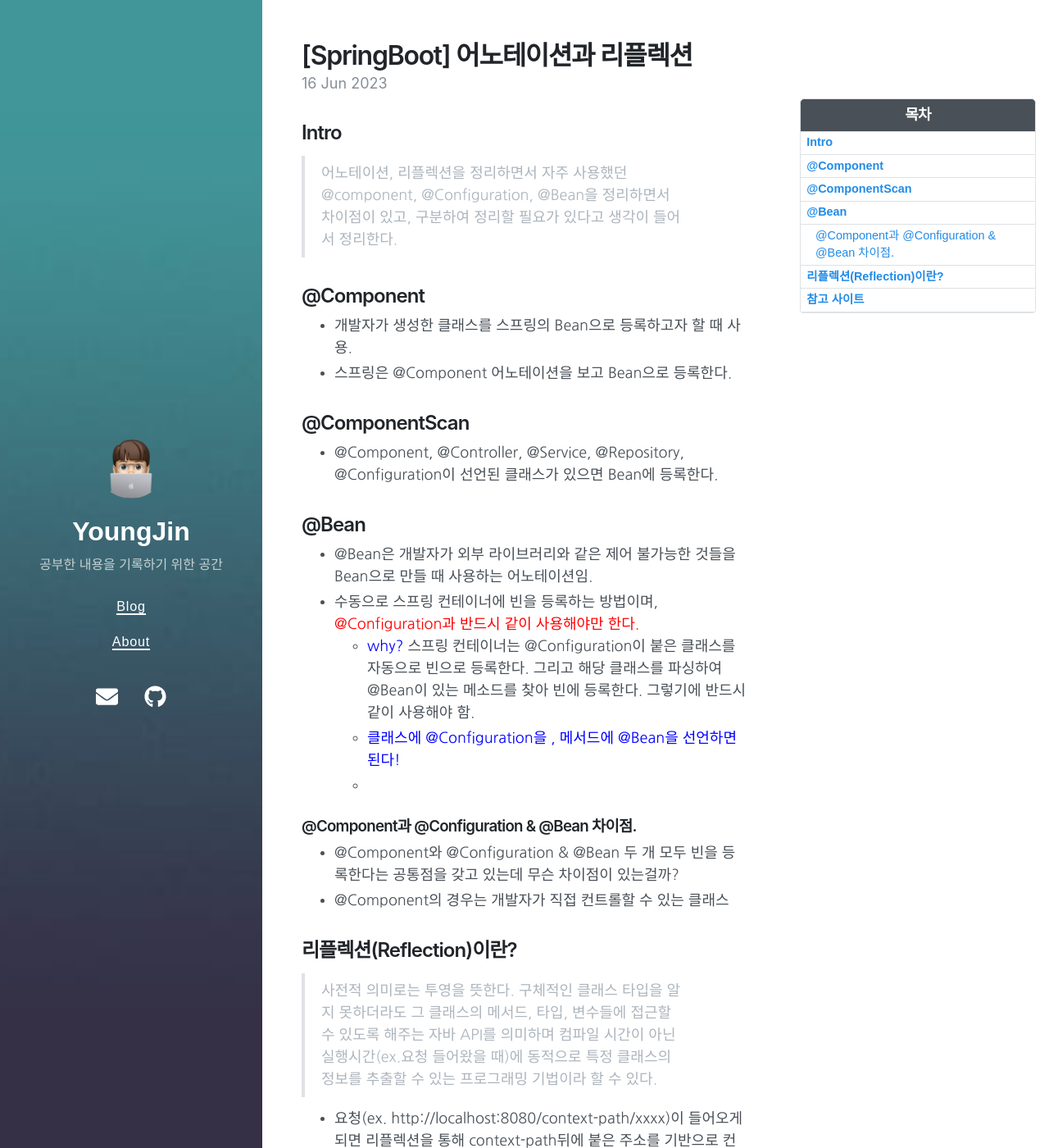
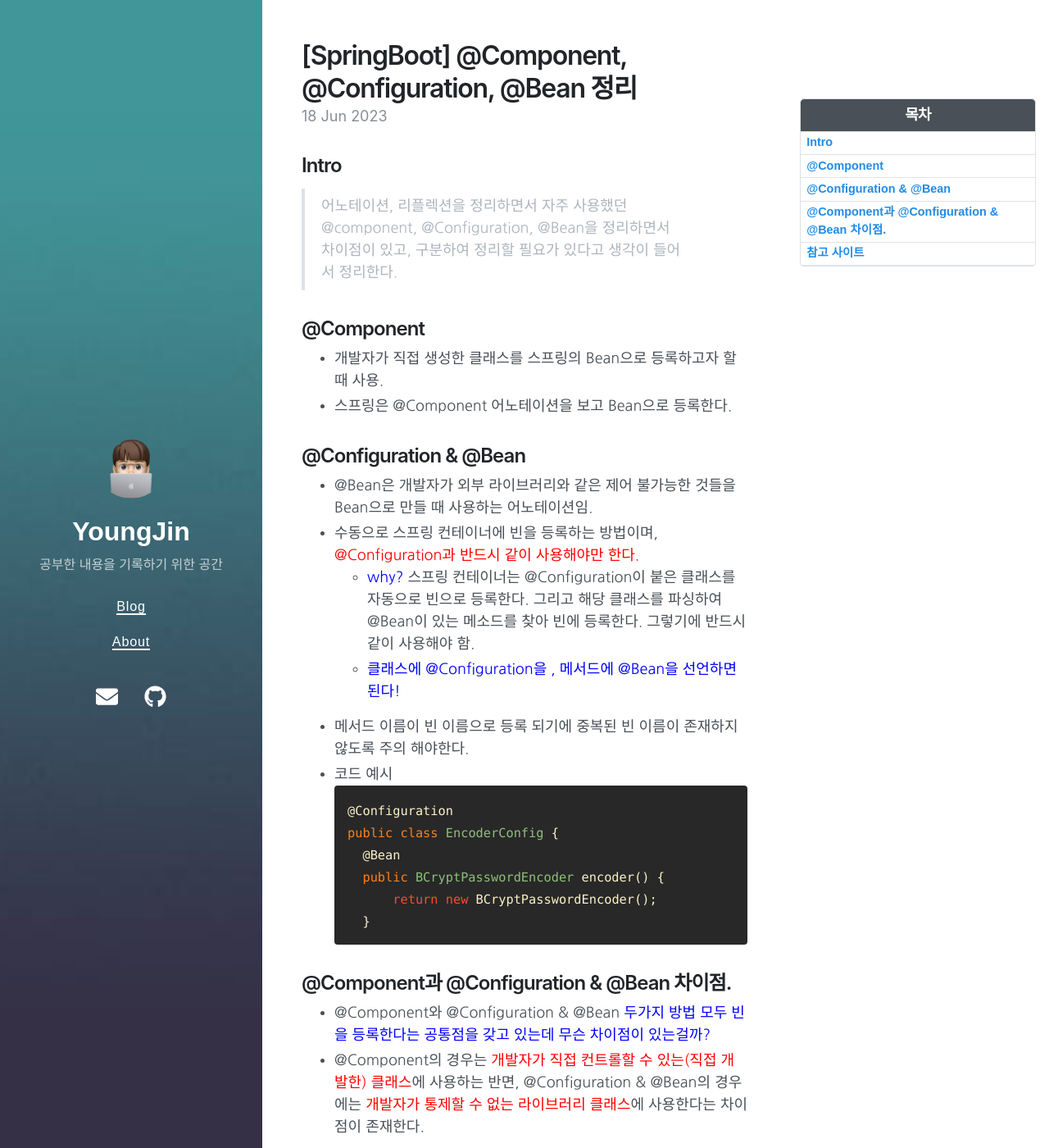
Before and after one commit to parkyoungjiin/parkyoungjiin.github.io, a Jekyll site: the page built from _posts/2023-06-18-@Component, @Configuration, @Bean.md, in a window 1280 px wide and 1400 px high. Shown: the whole window at 82% size. Built offline with Jekyll 4.4.1, drawn with Linux system fonts in a browser that asks for light colours; nearby versions of some CDN libraries; some of the changed text lies outside the part shown.

Commit message:
Update 2023-06-18-@Component, @Configuration, @Bean.md
내용 추가

````diff
--- a/_posts/2023-06-18-@Component, @Configuration, @Bean.md
+++ b/_posts/2023-06-18-@Component, @Configuration, @Bean.md
@@ -1,11 +1,11 @@
 ---
 layout: post
-title: "[SpringBoot] 어노테이션과 리플렉션"
+title: "[SpringBoot] @Component, @Configuration, @Bean 정리"
 tags: [Springboot]
-date: 2023-06-16 11:49
+date: 2023-06-18 11:49
 categories : [SpringBoot, Spring]
 toc:  true
-toc_label: "어노테이션과 리플렉션"
+toc_label: "@Component, @Configuration, @Bean 정리"
 ---
 
 ## Intro
@@ -13,31 +13,33 @@ toc_label: "어노테이션과 리플렉션"
 
 
 ## @Component
-- 개발자가 생성한 클래스를 스프링의 Bean으로 등록하고자 할 때 사용.
+- 개발자가 직접 생성한 클래스를 스프링의 Bean으로 등록하고자 할 때 사용.
 - 스프링은 @Component 어노테이션을 보고 Bean으로 등록한다.
 
-## @ComponentScan
-- @Component, @Controller, @Service, @Repository, @Configuration이 선언된 클래스가 있으면 Bean에 등록한다.
-
-## @Bean
+## @Configuration & @Bean
 - @Bean은 개발자가 외부 라이브러리와 같은 제어 불가능한 것들을 Bean으로 만들 때 사용하는 어노테이션임.
 - 수동으로 스프링 컨테이너에 빈을 등록하는 방법이며,  <span style="color:red">@Configuration과 반드시 같이 사용해야만 한다.</span>
   -  <span style="color:blue">why?</span> 스프링 컨테이너는 @Configuration이 붙은 클래스를 자동으로 빈으로 등록한다. 그리고 해당 클래스를 파싱하여 @Bean이 있는 메소드를 찾아 빈에 등록한다. 그렇기에 반드시 같이 사용해야 함.
   - <span style="color:blue">클래스에 @Configuration을 , 메서드에 @Bean을 선언하면 된다!</span>
-  -
+- 메서드 이름이 빈 이름으로 등록 되기에 중복된 빈 이름이 존재하지 않도록 주의 해야한다.
+- 코드 예시
+  ```java
+  @Configuration
+  public class EncoderConfig {
+	@Bean
+	public BCryptPasswordEncoder encoder() {
+		return new BCryptPasswordEncoder();
+	}
+  ```
 
-### @Component과 @Configuration & @Bean 차이점.
-- @Component와 @Configuration & @Bean 두 개 모두 빈을 등록한다는 공통점을 갖고 있는데 무슨 차이점이 있는걸까?
-- @Component의 경우는 개발자가 직접 컨트롤할 수 있는 클래스
+## @Component과 @Configuration & @Bean 차이점.
+- @Component와 @Configuration & @Bean <span style="color:blue">두가지 방법 모두 빈을 등록한다는 공통점<span>을 갖고 있는데 무슨 차이점이 있는걸까?
+- @Component의 경우는 <span style="color:red">개발자가 직접 컨트롤할 수 있는(직접 개발한) 클래스</span>에 사용하는 반면, @Configuration & @Bean의 경우에는 <span style="color:red">개발자가 통제할 수 없는 라이브러리 클래스</span>에 사용한다는 차이점이 존재한다.
 
 
-## 리플렉션(Reflection)이란?
-> 사전적 의미로는 투영을 뜻한다. 구체적인 클래스 타입을 알지 못하더라도 그 클래스의 메서드, 타입, 변수들에 접근할 수 있도록 해주는 자바 API를 의미하며 컴파일 시간이 아닌 실행시간(ex.요청 들어왔을 때)에 동적으로 특정 클래스의 정보를 추출할 수 있는 프로그래밍 기법이라 할 수 있다.
 
-- 요청(ex. http://localhost:8080/context-path/xxxx)이 들어오게 되면 리플렉션을 통해 context-path뒤에 붙은 주소를 기반으로 컨트롤러에서 함수를 찾아낸다.
-- 즉, 주소를 작성해둘 때는 어떤 클래스를 사용할 지 모르지만 런타임 시점에 가져와 실행해야 하는 경우 리플렉션이 필요하다.
-  -
-- 스프링에서는 어노테이션이 리플렉션을 제공함.
+
 ## 참고 사이트
 [참고 게시물 1](https://mangkyu.tistory.com/75)
 [참고 게시물 2](https://mangkyu.tistory.com/234)
+[참고 게시물 3](https://velog.io/@leesomyoung/SpringBoot-%EB%B9%88-%EB%93%B1%EB%A1%9D%EC%9D%84-%EC%9C%84%ED%95%9C-Configuration-Bean-Component)
````
